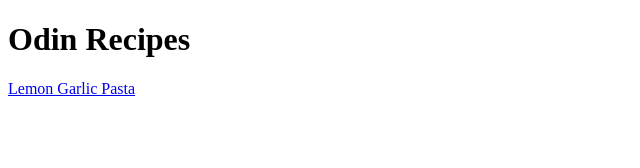
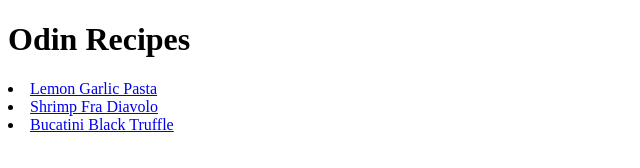
Before and after one commit to hanwj100/odin-recipes, a plain HTML site: page index.html in a window 1280 px wide. Shown: the whole page, without its empty margins (0-640 px from the left). Drawn offline with Linux system fonts and the light colour scheme.

Commit message:
Create unordered list of pasta recipes

```diff
--- a/index.html
+++ b/index.html
@@ -9,7 +9,11 @@
 
 <body>
 	<h1>Odin Recipes</h1>
-	<a href="./recipes/lemon-garlic-pasta.html">Lemon Garlic Pasta</a>
+	<uo>
+		<li><a href="./recipes/lemon-garlic-pasta.html">Lemon Garlic Pasta</a></li>
+		<li><a href="./recipes/shrimp-fra-diavolo.html">Shrimp Fra Diavolo</a> </li>
+		<li><a href="./recipes/bucatini-black-truffle.html">Bucatini Black Truffle</a></li>
+	</uo>
 </body>
 
 </html>
```
